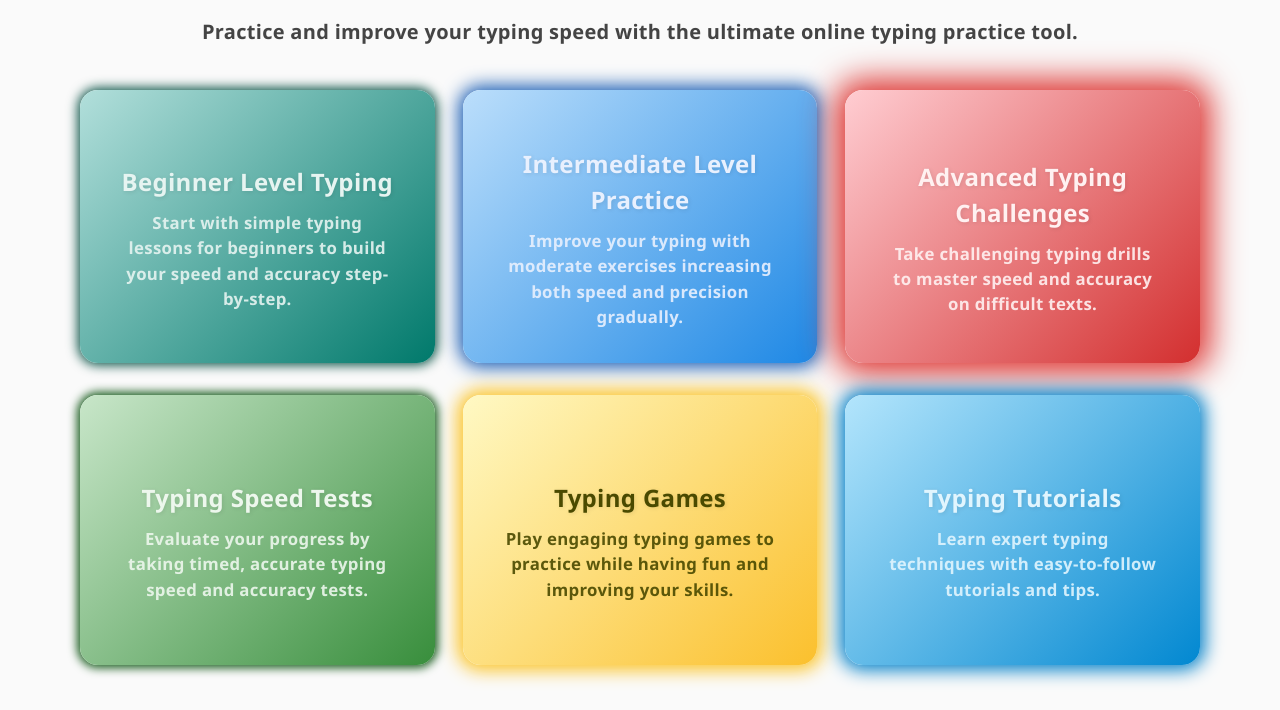
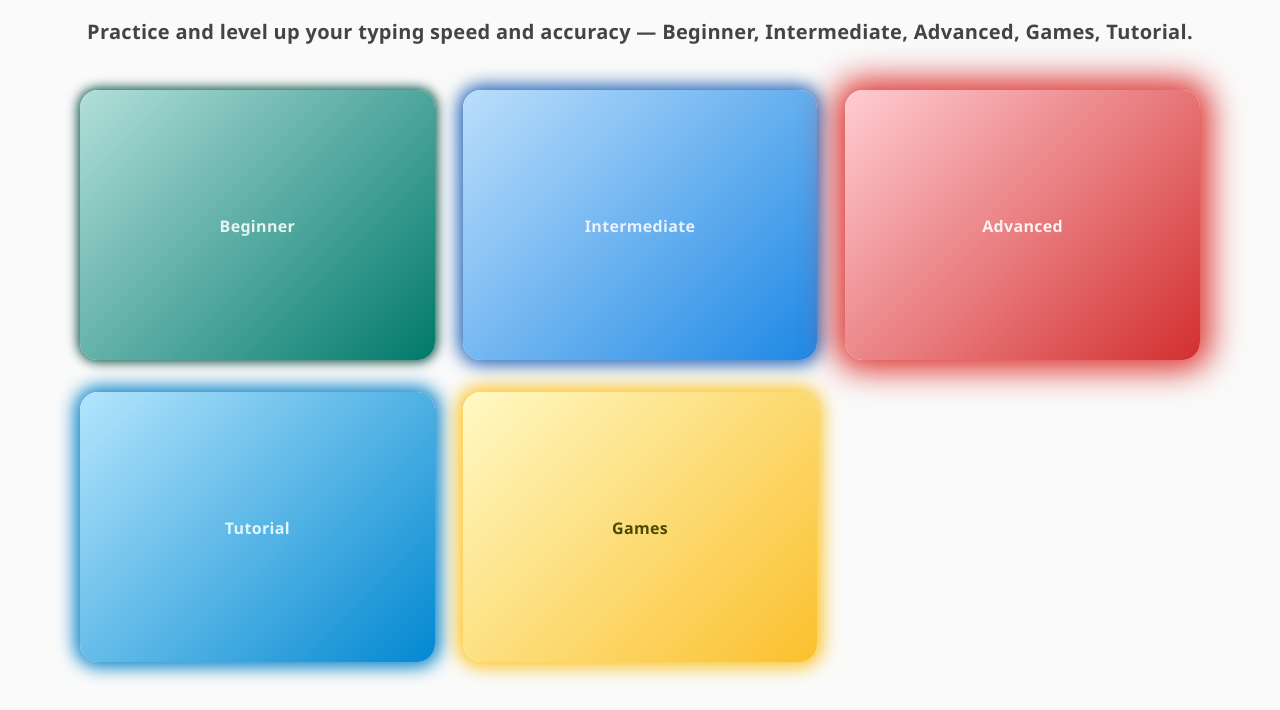
Before and after one commit to gopiedit/Online-typing-test, a plain HTML site: page index.html in a window 1280 px wide. Shown: the part 222-932 px from the top of the page. Drawn offline with Linux system fonts and the light colour scheme.

Commit message:
Update index.html

```diff
--- a/index.html
+++ b/index.html
@@ -3,10 +3,8 @@
 <head>
   <meta charset="UTF-8" />
   <meta name="viewport" content="width=device-width, initial-scale=1" />
-  <meta name="description" content="Best online typing practice tool for all levels—beginner, intermediate, advanced. Improve your typing speed with tests, games, tutorials, and more." />
-  <meta name="keywords" content="online typing practice, typing speed test, typing games, typing tutorial, beginner typing, advanced typing, improve typing" />
-  <meta name="author" content="TypingMaster" />
-  <title>Online Typing Practice - Boost Your Typing Speed | TypingMaster</title>
+  <meta name="description" content="Best online typing practice tool for all levels—beginner, intermediate, advanced. Practice with games and tutorials." />
+  <title>Online Typing Practice | TypeMasterzero </title>
   <link rel="stylesheet" href="style.css">
 </head>
 <body>
@@ -27,38 +25,25 @@
   <main id="main-content" role="main">
     <section class="intro" aria-label="Introduction">
       <h1>Online Typing Practice</h1>
-      <p class="tagline">Practice and improve your typing speed with the ultimate online typing practice tool.</p>
+      <p class="tagline">Practice and level up your typing speed and accuracy — Beginner, Intermediate, Advanced, Games, Tutorial.</p>
     </section>
 
     <section class="card-grid" aria-label="Typing practice options">
-      <article tabindex="0" class="card beginner" role="article" aria-labelledby="card-beginner-title" data-target="beginner.html" aria-describedby="desc-beginner" draggable="true">
-        <h2 id="card-beginner-title">Beginner Level Typing</h2>
-        <p id="desc-beginner">Start with simple typing lessons for beginners to build your speed and accuracy step-by-step.</p>
+      <article tabindex="0" class="card beginner" data-target="beginner.html">
+        Beginner
       </article>
-      <article tabindex="0" class="card intermediate" role="article" aria-labelledby="card-intermediate-title" data-target="intermediate.html" aria-describedby="desc-intermediate" draggable="true">
-        <h2 id="card-intermediate-title">Intermediate Level Practice</h2>
-        <p id="desc-intermediate">Improve your typing with moderate exercises increasing both speed and precision gradually.</p>
+      <article tabindex="0" class="card intermediate" data-target="intermediate.html">
+        Intermediate
       </article>
-      <article tabindex="0" class="card advanced" role="article" aria-labelledby="card-advanced-title" data-target="advanced.html" aria-describedby="desc-advanced" draggable="true">
-        <h2 id="card-advanced-title">Advanced Typing Challenges</h2>
-        <p id="desc-advanced">Take challenging typing drills to master speed and accuracy on difficult texts.</p>
+      <article tabindex="0" class="card advanced" data-target="advanced.html">
+        Advanced
       </article>
-      <article tabindex="0" class="card test" role="article" aria-labelledby="card-test-title" data-target="test.html" aria-describedby="desc-test" draggable="true">
-        <h2 id="card-test-title">Typing Speed Tests</h2>
-        <p id="desc-test">Evaluate your progress by taking timed, accurate typing speed and accuracy tests.</p>
+      <article tabindex="0" class="card tutorial" data-target="tutorial.html">
+        Tutorial
       </article>
-      <article tabindex="0" class="card games" role="article" aria-labelledby="card-games-title" data-target="games.html" aria-describedby="desc-games" draggable="true">
-        <h2 id="card-games-title">Typing Games</h2>
-        <p id="desc-games">Play engaging typing games to practice while having fun and improving your skills.</p>
+      <article tabindex="0" class="card games" data-target="games.html">
+        Games
       </article>
-      <article tabindex="0" class="card tutorial" role="article" aria-labelledby="card-tutorial-title" data-target="tutorial.html" aria-describedby="desc-tutorial" draggable="true">
-        <h2 id="card-tutorial-title">Typing Tutorials</h2>
-        <p id="desc-tutorial">Learn expert typing techniques with easy-to-follow tutorials and tips.</p>
-      </article>
-    </section>
-
-    <section class="seo-below" aria-label="SEO important text">
-      <p>Boost typing speed and accuracy with our free online typing practice platform. Ideal for beginners, professionals, and anyone who wants to learn fast and efficient typing techniques.</p>
     </section>
   </main>
 
@@ -72,7 +57,6 @@
     </nav>
     <p>© 2025 TypingMaster. All rights reserved.</p>
   </footer>
-
   <script src="script.js"></script>
 </body>
 </html>
```
